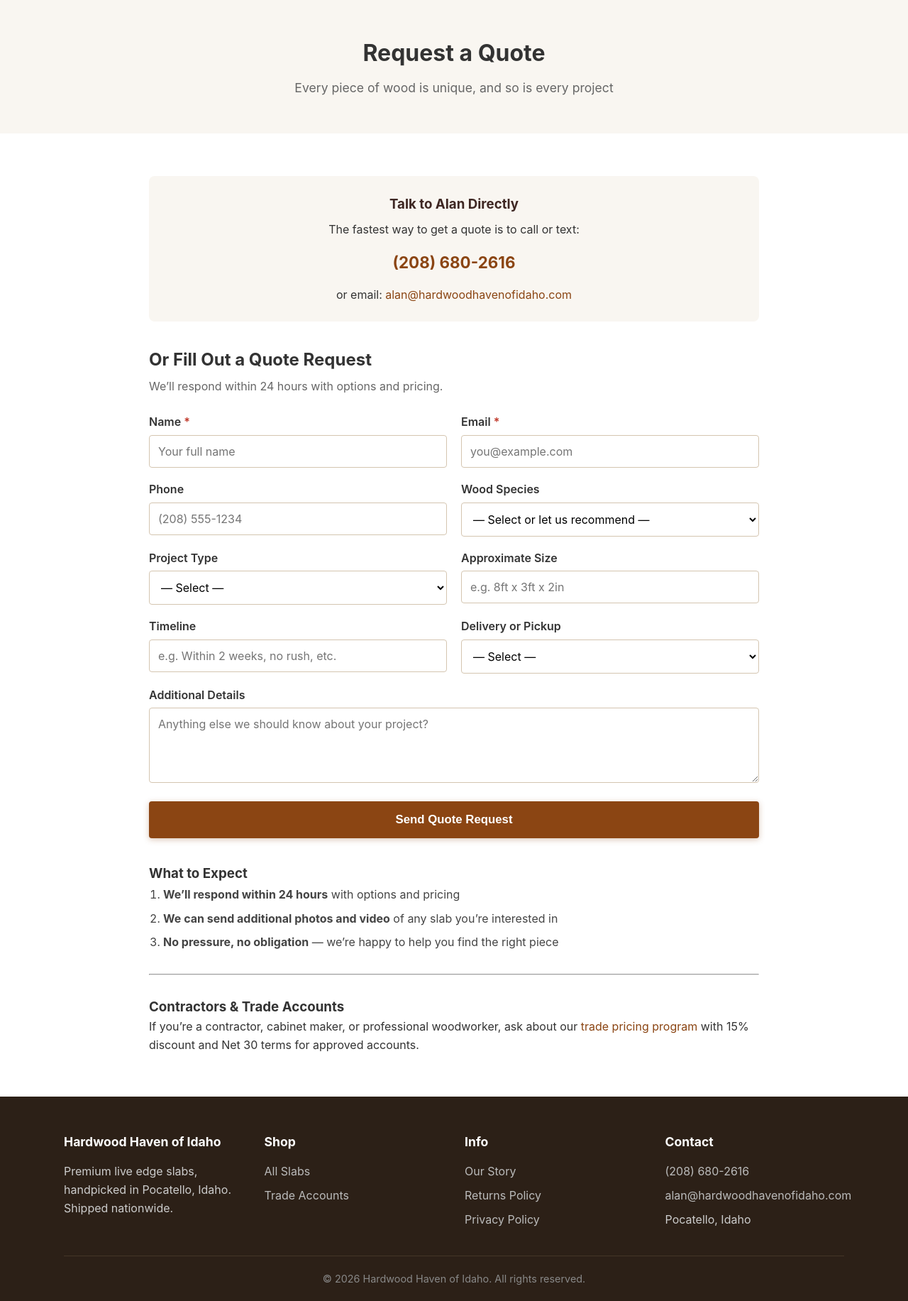
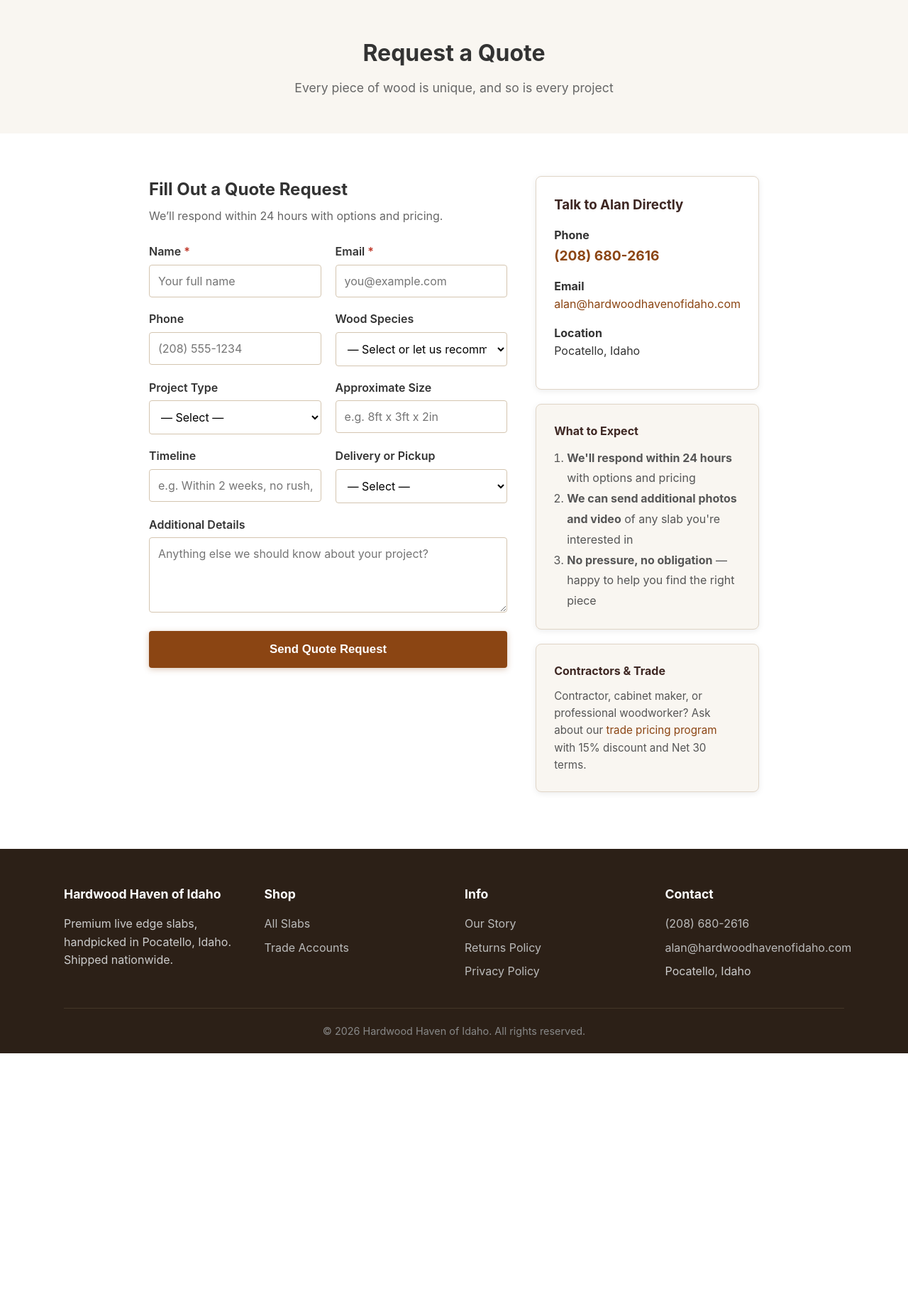
Before and after one commit to BillBrieferServer/wood, a FastAPI app: page /quote in a window 1280 px wide. Shown: the part 110-1943 px from the top of the page at 71% size. After the commit the page ends 1594 px from the top, so only its background shows below. Run offline with FastAPI, Linux system fonts and the light colour scheme.

Commit message:
Quote page: 2-column layout with sidebar (matching kiln style)

```diff
--- a/app/static/css/style.css
+++ b/app/static/css/style.css
@@ -929,21 +929,12 @@
 }
 
 /* === Quote Form === */
-.quote-contact-box {
-    background: #f9f6f1;
-    padding: 25px;
-    border-radius: 8px;
-    margin: 0 0 10px;
-    text-align: center;
+.quote-layout {
+    display: grid;
+    grid-template-columns: 2fr 1fr;
+    gap: 40px;
+    align-items: start;
 }
-.quote-contact-box h3 { color: #3E2723; margin-bottom: 8px; }
-.quote-phone { margin: 15px 0; }
-.quote-phone a {
-    font-size: 1.4em;
-    font-weight: 700;
-    color: #8B4513;
-}
-.quote-phone a:hover { color: #6d350e; text-decoration: none; }
 
 .quote-form label {
     display: block;
@@ -982,6 +973,20 @@
 }
 .form-group { margin-bottom: 18px; }
 
+.sidebar-card {
+    background: white;
+    border-radius: 8px;
+    padding: 25px;
+    box-shadow: 0 2px 8px rgba(0,0,0,0.08);
+    border: 1px solid #e0d5c7;
+    margin-bottom: 20px;
+}
+.sidebar-card h3 { color: #3E2723; margin-bottom: 8px; }
+.sidebar-card h4 { color: #3E2723; margin-bottom: 10px; }
+.sidebar-card--muted {
+    background: #f9f6f1;
+}
+
 .alert-success {
     background: #d4edda;
     color: #155724;
@@ -991,10 +996,8 @@
     margin-bottom: 25px;
 }
 
-.quote-expect ol { padding-left: 20px; color: #444; line-height: 1.8; }
-.quote-expect li { margin-bottom: 5px; }
-
 @media (max-width: 768px) {
+    .quote-layout { grid-template-columns: 1fr; gap: 30px; }
     .form-row { grid-template-columns: 1fr; gap: 0; }
     .quote-form input[type="text"],
     .quote-form input[type="email"],
--- a/app/templates/quote.html
+++ b/app/templates/quote.html
@@ -10,16 +10,6 @@
 
 <section class="section page-content">
 
-    <div class="quote-contact-box">
-        <h3>Talk to Alan Directly</h3>
-        <p>The fastest way to get a quote is to call or text:</p>
-        <p class="quote-phone"><a href="tel:2086802616">(208) 680-2616</a></p>
-        <p style="text-align:center;">or email: <a href="mailto:alan@hardwoodhavenofidaho.com">alan@hardwoodhavenofidaho.com</a></p>
-    </div>
-
-    <h2 style="margin-top:35px; margin-bottom:5px;">Or Fill Out a Quote Request</h2>
-    <p style="color:#666; margin-bottom:25px;">We&rsquo;ll respond within 24 hours with options and pricing.</p>
-
     {% if success %}
     <div class="alert alert-success">
         <strong>Quote request sent!</strong> Alan will get back to you within 24 hours. Check your email for a confirmation.
@@ -29,6 +19,13 @@
     {% if error %}
     <div class="alert alert-error">{{ error }}</div>
     {% endif %}
+
+    <div class="quote-layout">
+
+        <!-- Form -->
+        <div class="quote-form-col">
+            <h2 style="margin-bottom:5px;">Fill Out a Quote Request</h2>
+            <p style="color:#666; margin-bottom:25px;">We&rsquo;ll respond within 24 hours with options and pricing.</p>
 
             <form method="post" action="/quote" class="quote-form">
                 <div class="form-row">
@@ -102,20 +99,43 @@
 
                 <button type="submit" class="btn btn-primary btn-block">Send Quote Request</button>
             </form>
+        </div>
 
-    <div class="quote-expect" style="margin-top:35px;">
-        <h3>What to Expect</h3>
-        <ol>
-            <li><strong>We&rsquo;ll respond within 24 hours</strong> with options and pricing</li>
-            <li><strong>We can send additional photos and video</strong> of any slab you&rsquo;re interested in</li>
-            <li><strong>No pressure, no obligation</strong> — we&rsquo;re happy to help you find the right piece</li>
+        <!-- Sidebar -->
+        <div class="quote-sidebar">
+            <div class="sidebar-card">
+                <h3>Talk to Alan Directly</h3>
+                <p style="margin: 15px 0;">
+                    <strong>Phone</strong><br>
+                    <a href="tel:2086802616" style="font-size:1.2em; font-weight:700; color:#8B4513;">(208) 680-2616</a>
+                </p>
+                <p style="margin: 15px 0;">
+                    <strong>Email</strong><br>
+                    <a href="mailto:alan@hardwoodhavenofidaho.com">alan@hardwoodhavenofidaho.com</a>
+                </p>
+                <p style="margin: 15px 0;">
+                    <strong>Location</strong><br>
+                    Pocatello, Idaho
+                </p>
+            </div>
+
+            <div class="sidebar-card sidebar-card--muted">
+                <h4>What to Expect</h4>
+                <ol style="padding-left: 18px; color: #555; line-height: 1.8;">
+                    <li><strong>We'll respond within 24 hours</strong> with options and pricing</li>
+                    <li><strong>We can send additional photos and video</strong> of any slab you're interested in</li>
+                    <li><strong>No pressure, no obligation</strong> — happy to help you find the right piece</li>
                 </ol>
             </div>
 
-    <hr style="margin:30px 0;">
+            <div class="sidebar-card sidebar-card--muted">
+                <h4>Contractors &amp; Trade</h4>
+                <p style="font-size: 0.95em; color: #555;">
+                    Contractor, cabinet maker, or professional woodworker? Ask about our <a href="/contractors">trade pricing program</a> with 15% discount and Net 30 terms.
+                </p>
+            </div>
+        </div>
 
-    <h3>Contractors &amp; Trade Accounts</h3>
-    <p>If you&rsquo;re a contractor, cabinet maker, or professional woodworker, ask about our <a href="/contractors">trade pricing program</a> with 15% discount and Net 30 terms for approved accounts.</p>
-
+    </div>
 </section>
 {% endblock %}
```
Lines whose indentation alone changed are shown as unchanged.
